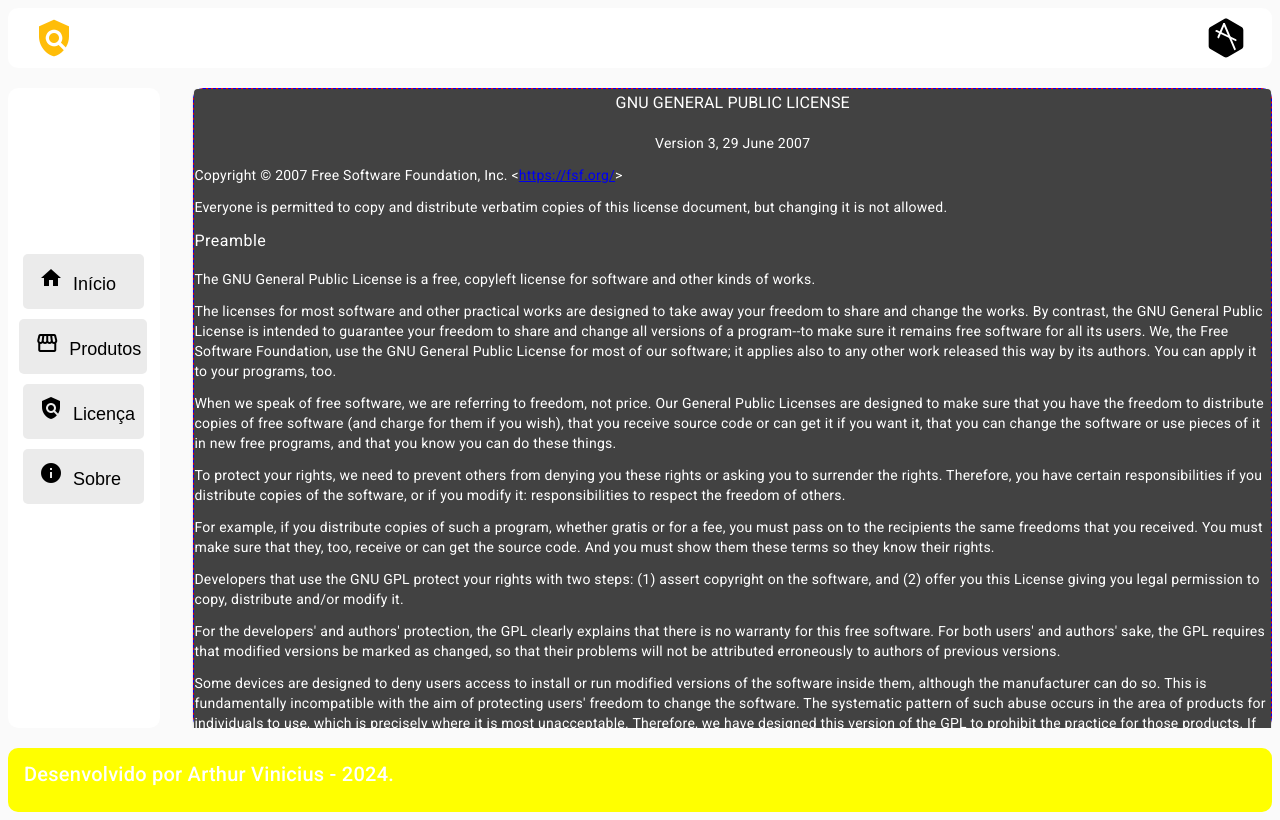
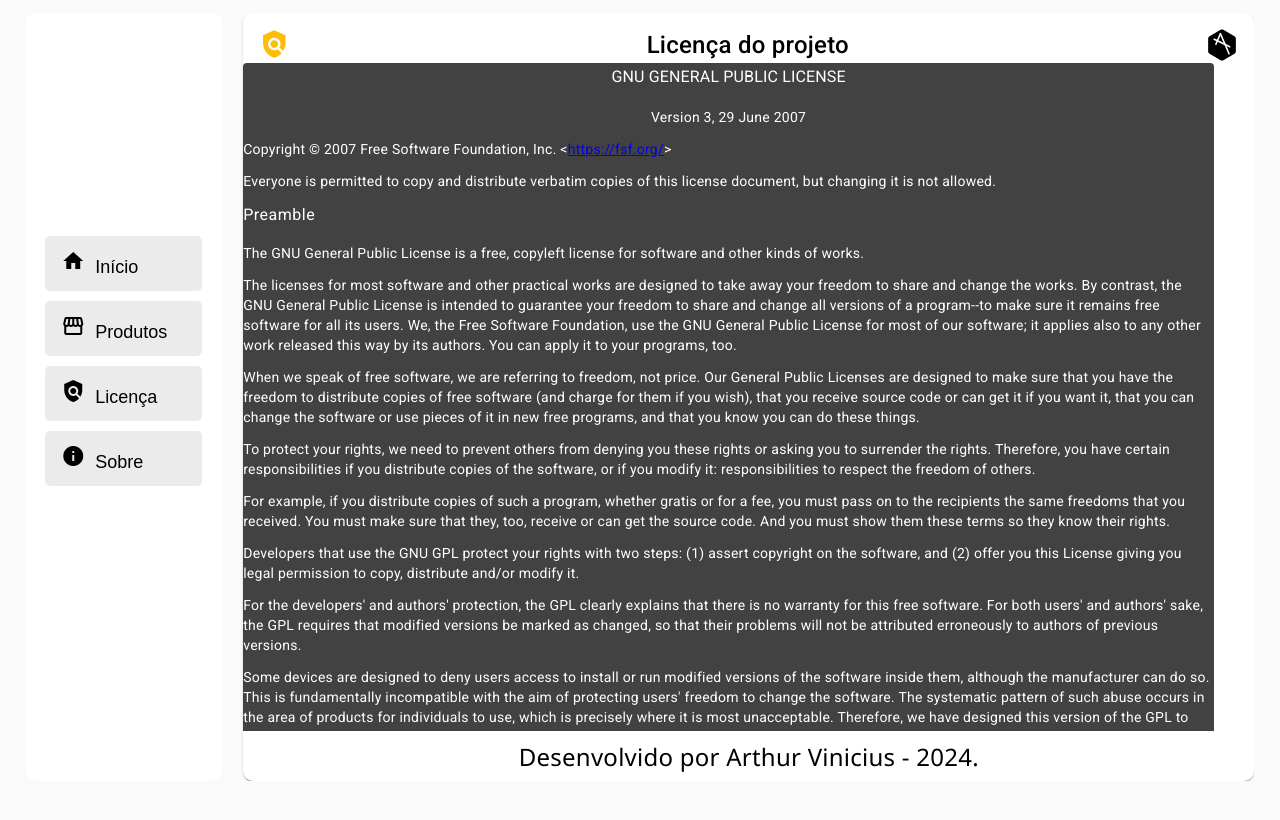
Before and after one commit to ArthurViniciusL/ARTHUR-CRUD-ANGULAR, an Angular app in the folder crud/frontend/: page /license in a window 1280 px wide. Built offline with nearby package versions, Linux system fonts and the light colour scheme.

Commit message:
Estilização nos layouts externos

```diff
--- a/crud/frontend/src/app/app.component.html
+++ b/crud/frontend/src/app/app.component.html
@@ -1,3 +1,3 @@
-<app-header></app-header>
+<!-- <app-header></app-header> -->
 <app-nav></app-nav>
-<app-footer></app-footer>
+<!-- <app-footer></app-footer> -->
--- a/crud/frontend/src/app/components/template/footer/footer.component.css
+++ b/crud/frontend/src/app/components/template/footer/footer.component.css
@@ -1,5 +1,15 @@
 .footer-container {
-    margin-top: 20px;
-    border-radius: var(--crudBorderRadius);
-    background-color: yellow;
+    display: flex;
+    flex-direction: column;
+    align-items: center;
+    justify-content: center;
+    background: transparent;
+    /* border-radius: var(--crudBorderRadius);
+    background-color: var(--crudSectionColor); */
 }
+
+p {
+    font-family: var(--crudFontStyle);
+    color: var(--crudTextColor);
+    font-size: larger;
+}
--- a/crud/frontend/src/app/components/template/header/header.component.css
+++ b/crud/frontend/src/app/components/template/header/header.component.css
@@ -1,26 +1,30 @@
-
 .header-container {
-    height: 5%;
     display: flex;
     align-items: center;
     justify-content: space-between;
-    border-radius: var(--crudBorderRadius);
-    background-color: var(--crudSectionColor);
+    background-color: transparent;
+    /* border-radius: var(--crudBorderRadius);
+    background-color: var(--crudSectionColor); */
 
 }
 
 .icons-header-group {
-    width: 5vh;
-    height: 40px;
-    margin: 10px;
+    height: 50%;
 }
 
 .customize-header-icon {
     width: 100%;
     height: 100%;
-    font-size: 40px;
+    font-size: 30px;
     text-align: center;
     color: var(--crudIconViewYellow);
+}
+
+.customize-header-tile {
+
+    font-size: larger;
+    /* font-family: ; */
+    color: var(--crudTextColor);
 }
 
 .my-icon {
--- a/crud/frontend/src/app/components/template/header/header.component.html
+++ b/crud/frontend/src/app/components/template/header/header.component.html
@@ -6,7 +6,10 @@
             <mat-icon class="customize-header-icon" aria-hidden="false" aria-label="icon"
                 fontIcon="{{icon}}"></mat-icon>
         </a>
-        <!-- {{title}} -->
+    </span>
+
+    <span class="customize-header-tile">
+        {{title}}
     </span>
 
 
@@ -16,5 +19,6 @@
         </a>
     </span>
 
+
     <!-- <header class="header"></header> -->
 </mat-toolbar>
--- a/crud/frontend/src/app/components/template/nav/nav.component.css
+++ b/crud/frontend/src/app/components/template/nav/nav.component.css
@@ -1,18 +1,19 @@
-.nav-container{
+.nav-container {
+    /* border: #91ff00 1px solid; */
+    margin-left: var(--crudWidthMargins);
+    margin-right: var(--crudWidthMargins);
     background-color: transparent;
 }
 
 .customiza-sidenav {
-    width: 12%;
-    height: 80vh;
-    margin-top: 20px;
+    /* border: black 8px solid; */
+    width: 16%;
     border-radius: var(--crudBorderRadius);
     background-color: var(--crudSectionColor);
 }
 
 .nav-list {
     height: 90%;
-    /* border: red dashed 1px; */
     display: flex;
     align-items: center;
     justify-content: center;
@@ -20,21 +21,19 @@
 }
 
 .btns-components-navbar {
-
     min-width: 80%;
     height: 55px;
     border-radius: var(--crudComponentBorderRadius);
     margin-bottom: 10px;
 
     display: flex;
-    align-items: center;
+    align-items: end;
     justify-content: flex-start;
 
     border: none;
     background-color: var(--crudComponentBackground);
 
     /* border: red 1px solid; */
-
 }
 
 .customize-icon {
@@ -42,27 +41,51 @@
 }
 
 .content-in-btn {
+    width: 100%;
     display: flex;
     align-items: baseline;
-    justify-content: center;
     font-size: large;
     text-decoration: none;
     color: var(--crudTextColor);
 }
 
+/* .container-mat-sidenav {
+    /* border: black 8px solid;
+
+} */
+
 .content {
-    margin-top: 20px;
-    display: flex;
-    align-items: end;
-    justify-content: center;
-    flex-direction: column;
+    margin-left: 2%;
 }
+
+/* ocultar a barra de rolagem do navegador  em .content */
+.content::-webkit-scrollbar {
+    display: none;
+}
+
 .view-container {
-    width: 97%;
-    height: 80vh;
+    overflow: hidden;
+    width: 100%;
+    height: 96vh;
 
     border-radius: var(--crudBorderRadius);
-    background-color: red;
+    background-color: var(--crudSectionColor);
 
-    border: blue dashed 1px;
+    /* border: blue dashed 1px; */
 }
+
+app-header,
+app-footer {
+    height: 50px;
+}
+
+.container-router-outlet {
+    width: 96%;
+    height: 100%;
+    overflow-y: auto;
+}
+
+/* ocultar a barra de rolagem do navegador  em .container-router-outlet */
+.container-router-outlet::-webkit-scrollbar {
+    display: none;
+}
--- a/crud/frontend/src/app/components/template/nav/nav.component.html
+++ b/crud/frontend/src/app/components/template/nav/nav.component.html
@@ -10,6 +10,7 @@
                     <p>Início</p>
                 </a>
             </button>
+
             <button class="btns-components-navbar">
                 <a class="content-in-btn" routerLink="/products">
                     <mat-icon class="customize-icon" aria-hidden="false" aria-label="Example home icon"
@@ -38,10 +39,15 @@
     </mat-sidenav>
 
     <!--Menu de exibição-->
-    <mat-sidenav-content class="content">
-        <mat-card class="view-container">
-            <router-outlet><!--product-read--></router-outlet>
-        </mat-card>
+    <mat-sidenav-content class="container-mat-sidenav">
+        <div class="content">
+            <mat-card class="view-container">
+                <app-header></app-header>
+                <span class="container-router-outlet">
+                    <router-outlet><!--product-read--></router-outlet>
+                </span>
+                <app-footer></app-footer>
+            </mat-card>
+        </div>
     </mat-sidenav-content>
-
 </mat-sidenav-container>
--- a/crud/frontend/src/app/views/home/home.component.css
+++ b/crud/frontend/src/app/views/home/home.component.css
@@ -7,3 +7,7 @@
     font-size: medium;
     font-weight: lighter;
 }
+
+img {
+    width: 300px;
+}
--- a/crud/frontend/src/app/views/home/home.component.html
+++ b/crud/frontend/src/app/views/home/home.component.html
@@ -1,5 +1,4 @@
 <mat-card class="home mat-elevaion-z0">
-
     <div>
         <mat-card-title class="title">
             Bem vindo!
@@ -9,6 +8,6 @@
         </mat-card-subtitle>
     </div>
 
-    <img src="/crud/frontend/src/assets/img/angular.svg" alt="angular-logo" srcset="">
+    <img src="./assets/img/angular.svg" alt="angular-logo" srcset="">
 
 </mat-card>
--- a/crud/frontend/src/app/views/license/license.component.css
+++ b/crud/frontend/src/app/views/license/license.component.css
@@ -0,0 +1,8 @@
+span {
+    overflow: hidden;
+}
+
+/* ocultar a barra de rolagem do navegador */
+span::-webkit-scrollbar {
+    display: none;
+}
--- a/crud/frontend/src/index.html
+++ b/crud/frontend/src/index.html
@@ -1,5 +1,6 @@
 <!doctype html>
 <html lang="pt-br">
+
 <head>
   <meta charset="utf-8">
   <title>Crud</title>
@@ -9,10 +10,12 @@
   <link href="https://fonts.googleapis.com/css2?family=Roboto:wght@300;400;500&display=swap" rel="stylesheet">
   <link href="https://fonts.googleapis.com/icon?family=Material+Icons" rel="stylesheet">
 </head>
+
 <body class="mat-typography">
-  <div id="caixa">
-    <app-root></app-root>
+  <app-root></app-root>
 
-  </div>
+
+
 </body>
+
 </html>
--- a/crud/frontend/src/styles.css
+++ b/crud/frontend/src/styles.css
@@ -1,6 +1,7 @@
 /* You can add global styles to this file, and also import other style files */
 
 :root {
+    --crudFontStyle: 'Segoe UI', Tahoma, Geneva, Verdana, sans-serif;
     --crudTextColor: #000000;
     --crudBackgroundColor: #FAFAFA;
     --crudSectionColor: #FFFFFF;
@@ -10,28 +11,38 @@
     --crudIconViewRed: #FF5252;
     --crudBorderRadius: 10px;
     --crudComponentBorderRadius: 5px;
+    --crudWidthMargins: 2%;
+    --crudHeightMargins: 1%;
 }
+
 html,
 body {
-    /* width: 100%;
-    height: 100vh;
-    position: fixed; */
+    width: 100%;
+    height: 90vh;
+}
+
+html {
+    margin-top: var(--crudHeightMargins);
+    margin-bottom: var(--crudHeightMargins);
+    display: flex;
+    flex-direction: column;
+    align-items: center;
+    justify-content: center;
 
 }
 
 body {
-    /* border: red solid 1px; */
+    /* background-color: #eb8383; */
     background-color: var(--crudBackgroundColor);
-    font-family: Roboto, "Helvetica Neue", sans-serif;
 }
 
 .msg-success {
     background-color: #c2ff67;
-    color: black ;
+    color: black;
 }
 
 .msg-error {
     background-color: red;
-    color: black ;
+    color: black;
 
 }
```
Also changed, not shown: 1 other file (tests, documents, lock files or other folders).
